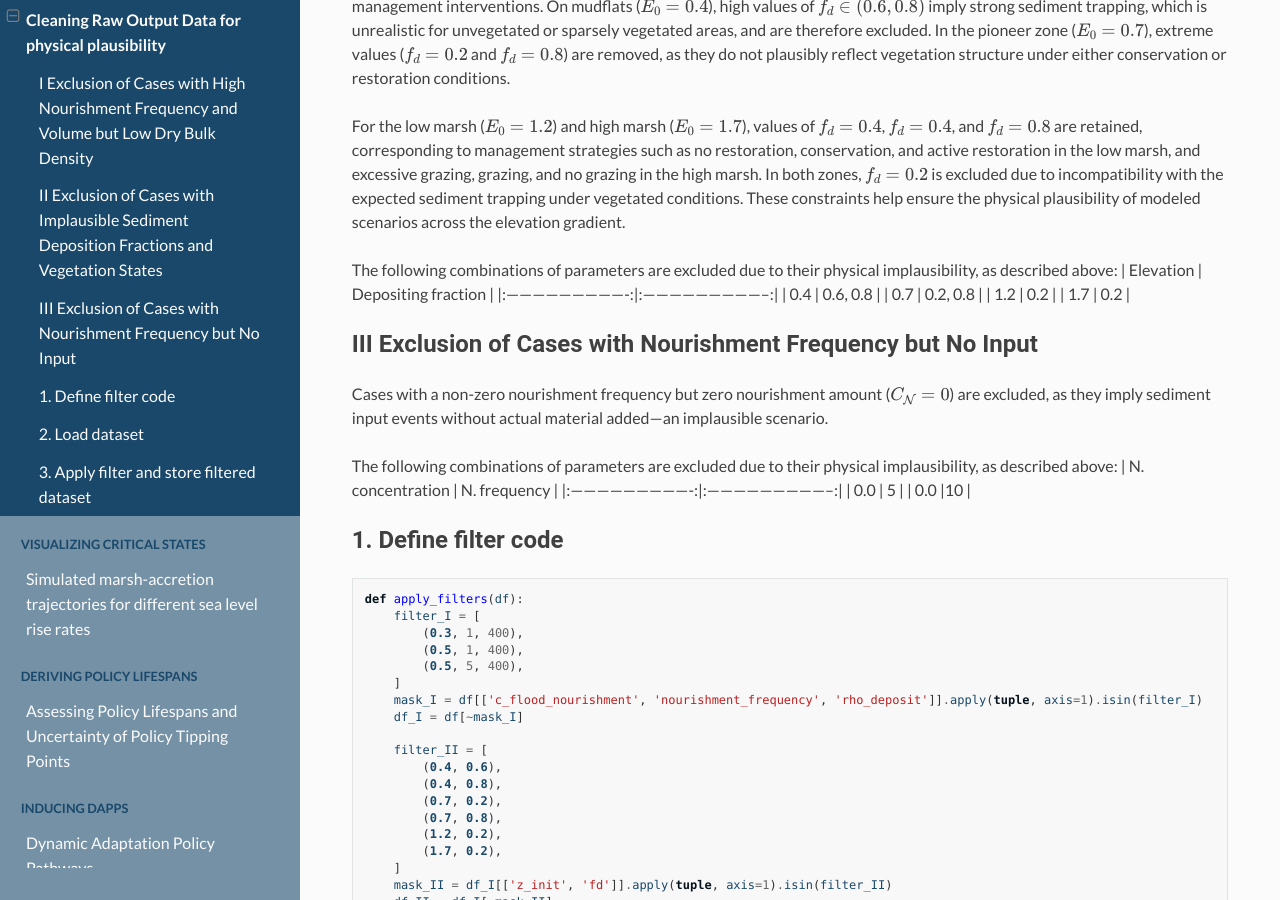
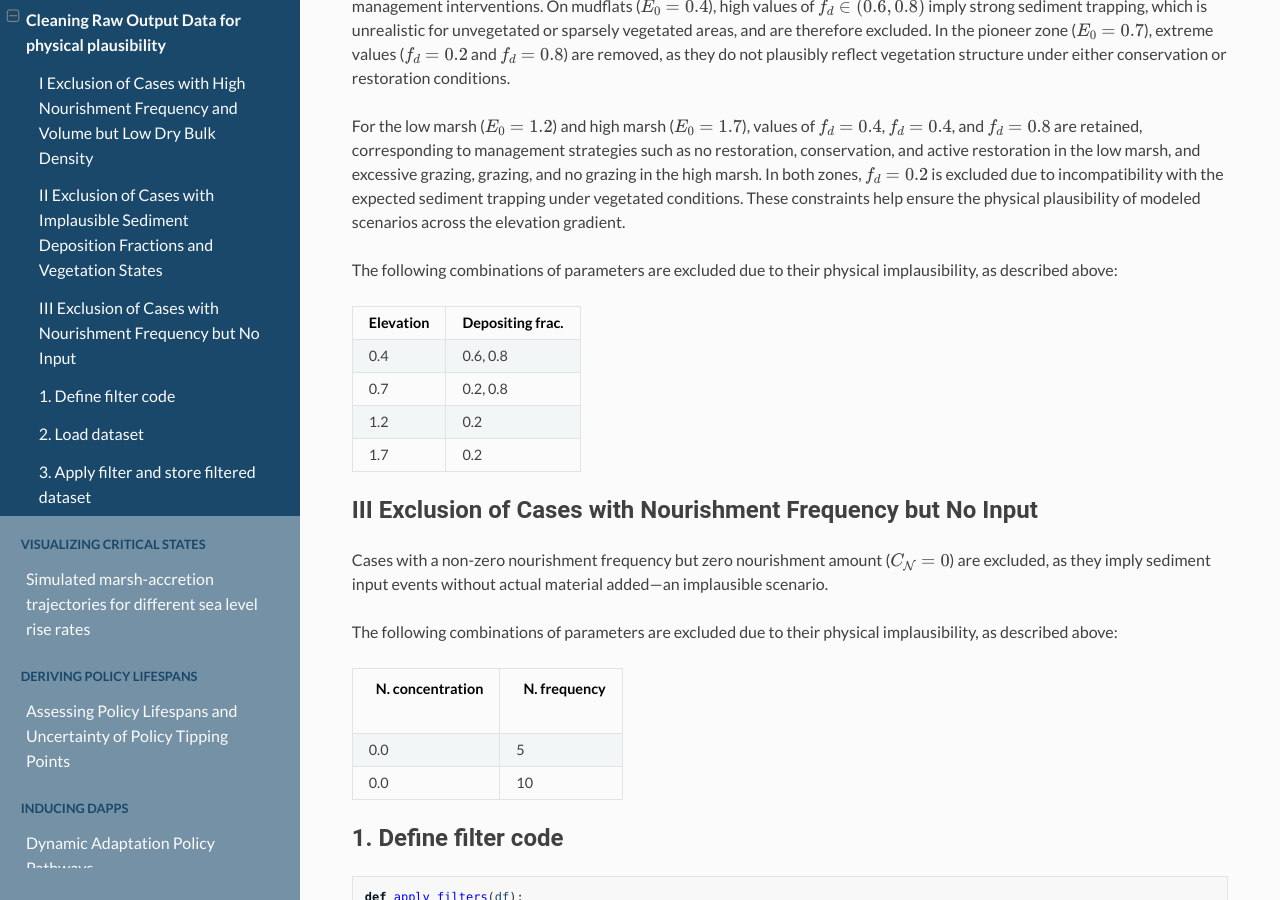
Before and after one commit to christineschottmueller/x-marsh, a Sphinx documentation site: the page built from docs/chapter_04/04_clean_output_m_raw.rst, in a window 1280 px wide and 900 px high, scrolled down 947 px. Built offline with Sphinx 7.4.7 and the Read the Docs theme 3.1.0, drawn with Linux system fonts in a browser that asks for light colours.

Commit message:
Update chapter files

```diff
--- a/docs/chapter_04/04_clean_output_m_raw.rst
+++ b/docs/chapter_04/04_clean_output_m_raw.rst
@@ -66,9 +66,20 @@ ensure the physical plausibility of modeled scenarios across the
 elevation gradient.
 
 The following combinations of parameters are excluded due to their
-physical implausibility, as described above: \| Elevation \| Depositing
-fraction \| \|:—————————-:\|:—————————–:\| \| 0.4 \| 0.6, 0.8 \| \| 0.7
-\| 0.2, 0.8 \| \| 1.2 \| 0.2 \| \| 1.7 \| 0.2 \|
+physical implausibility, as described above:
+
++------------+------------------+
+| Elevation  | Depositing frac. |
++============+==================+
+| 0.4        | 0.6, 0.8         |
++------------+------------------+
+| 0.7        | 0.2, 0.8         |
++------------+------------------+
+| 1.2        | 0.2              |
++------------+------------------+
+| 1.7        | 0.2              |
++------------+------------------+
+
 
 III Exclusion of Cases with Nourishment Frequency but No Input
 ~~~~~~~~~~~~~~~~~~~~~~~~~~~~~~~~~~~~~~~~~~~~~~~~~~~~~~~~~~~~~~~~~~~~~~~~
@@ -78,9 +89,16 @@ Cases with a non-zero nourishment frequency but zero nourishment amount
 events without actual material added—an implausible scenario.
 
 The following combinations of parameters are excluded due to their
-physical implausibility, as described above: \| N. concentration \| N.
-frequency \| \|:—————————-:\|:—————————–:\| \| 0.0 \| 5 \| \| 0.0 \|10
-\|
+physical implausibility, as described above:
+
++-------------------+---------------+
+| N. concentration  | N. frequency  |
++===================+===============+
+| 0.0               | 5             |
++-------------------+---------------+
+| 0.0               | 10            |
++-------------------+---------------+
+
 
 1. Define filter code
 ~~~~~~~~~~~~~~~~~~~~~~~~
```
